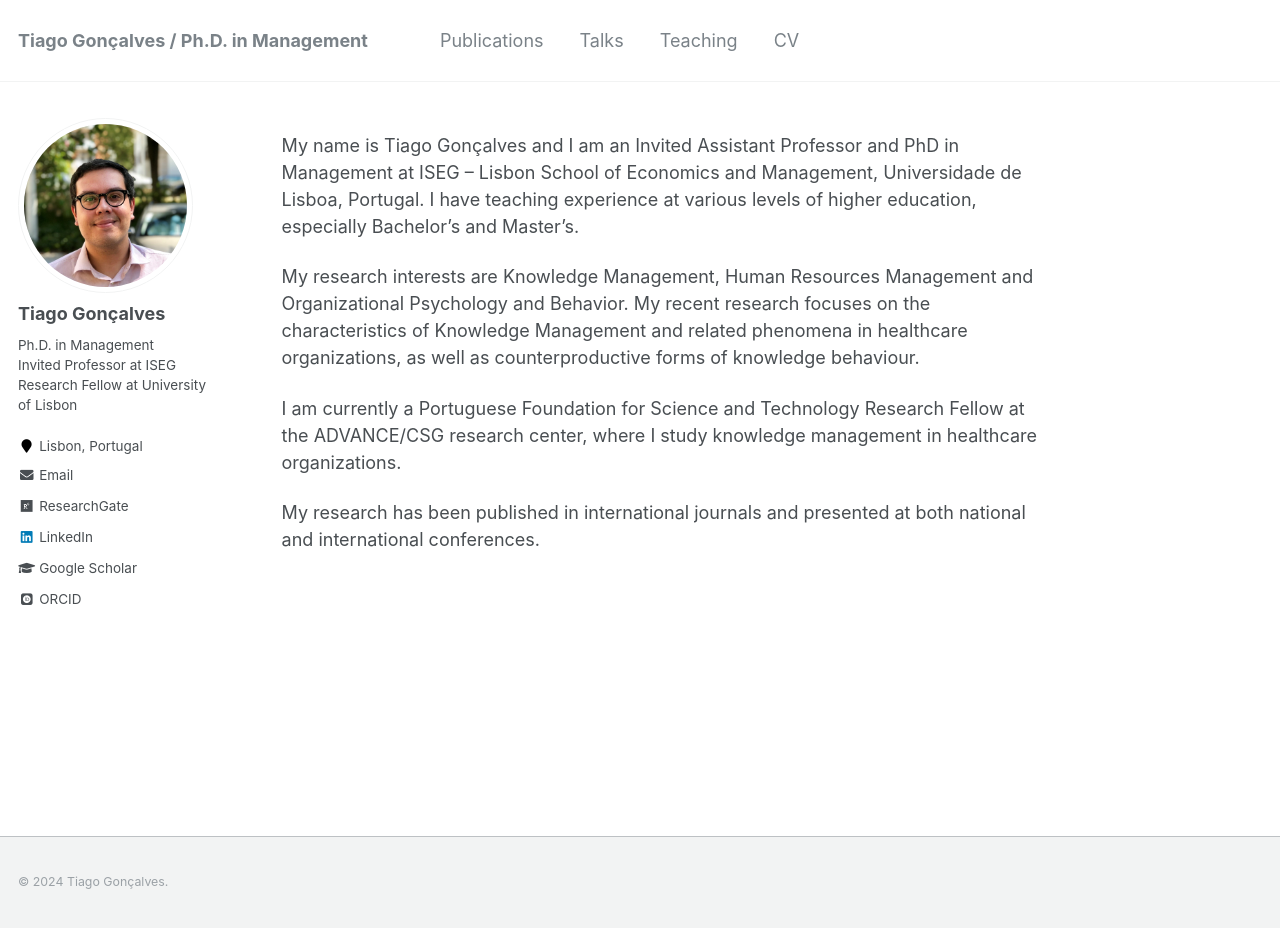
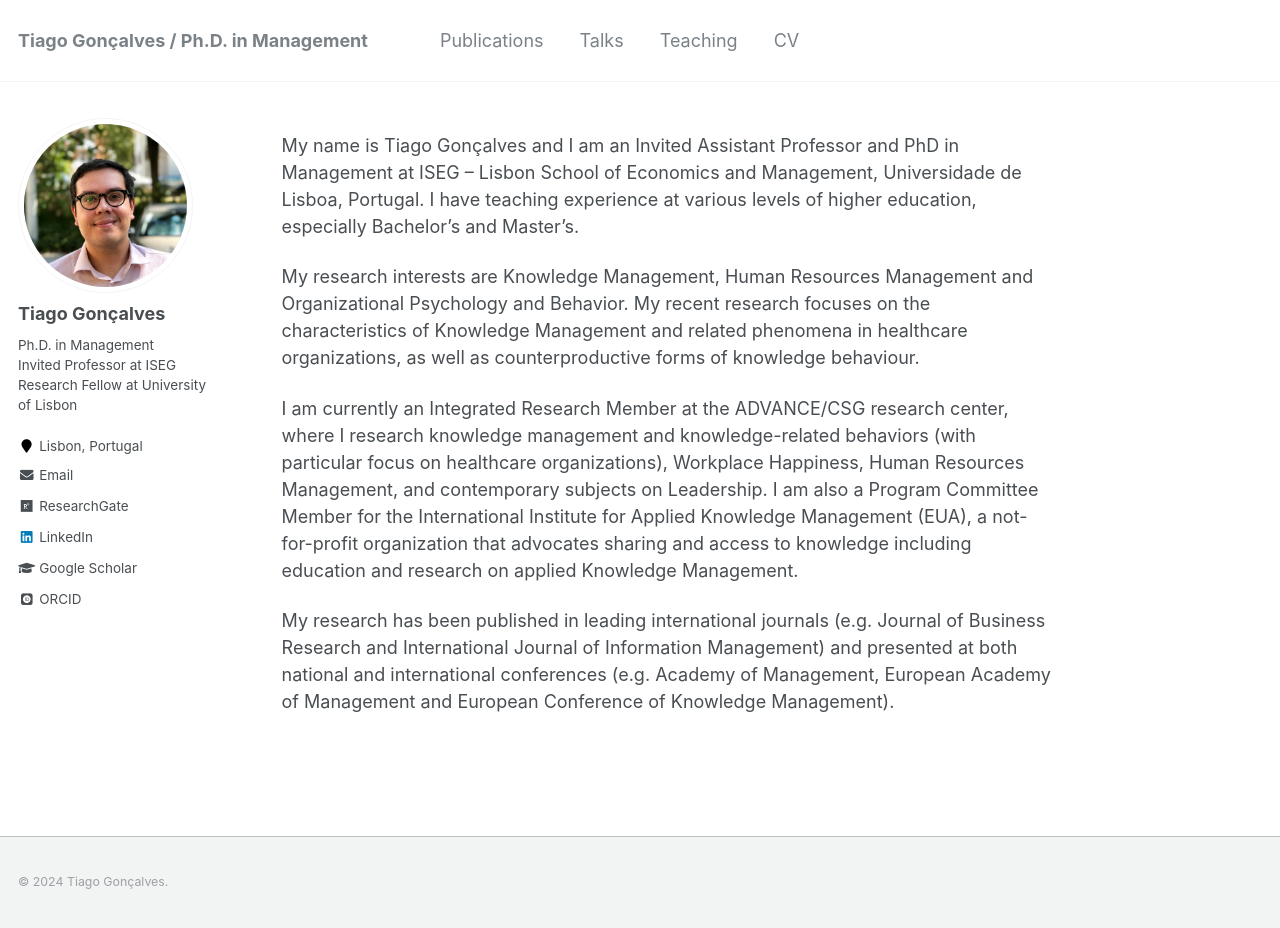
Before and after one commit to joaoc-pires/website-tiago-goncalves.com, a Jekyll site: the page built from _pages/about.md, in a window 1280 px wide and 928 px high. Built offline with Jekyll 4.4.1, drawn with Linux system fonts in a browser that asks for light colours; some web fonts are replaced.

Commit message:
July 2024
Ronda 2 about me mudado

```diff
--- a/_pages/about.md
+++ b/_pages/about.md
@@ -12,6 +12,6 @@ My name is Tiago Gonçalves and I am an Invited Assistant Professor and PhD in M
 
 My research interests are Knowledge Management, Human Resources Management and Organizational Psychology and Behavior. My recent research focuses on the characteristics of Knowledge Management and related phenomena in healthcare organizations, as well as counterproductive forms of knowledge behaviour.
 
-I am currently a Portuguese Foundation for Science and Technology Research Fellow at the ADVANCE/CSG research center, where I study knowledge management in healthcare organizations.
+I am currently an Integrated Research Member at the ADVANCE/CSG research center, where I research knowledge management and knowledge-related behaviors (with particular focus on healthcare organizations), Workplace Happiness, Human Resources Management, and contemporary subjects on Leadership. I am also a Program Committee Member for the International Institute for Applied Knowledge Management (EUA), a not-for-profit organization that advocates sharing and access to knowledge including education and research on applied Knowledge Management.
 
-My research has been published in international journals and presented at both national and international conferences.
+My research has been published in leading international journals (e.g. Journal of Business Research and International Journal of Information Management) and presented at both national and international conferences (e.g. Academy of Management, European Academy of Management and European Conference of Knowledge Management).
```
